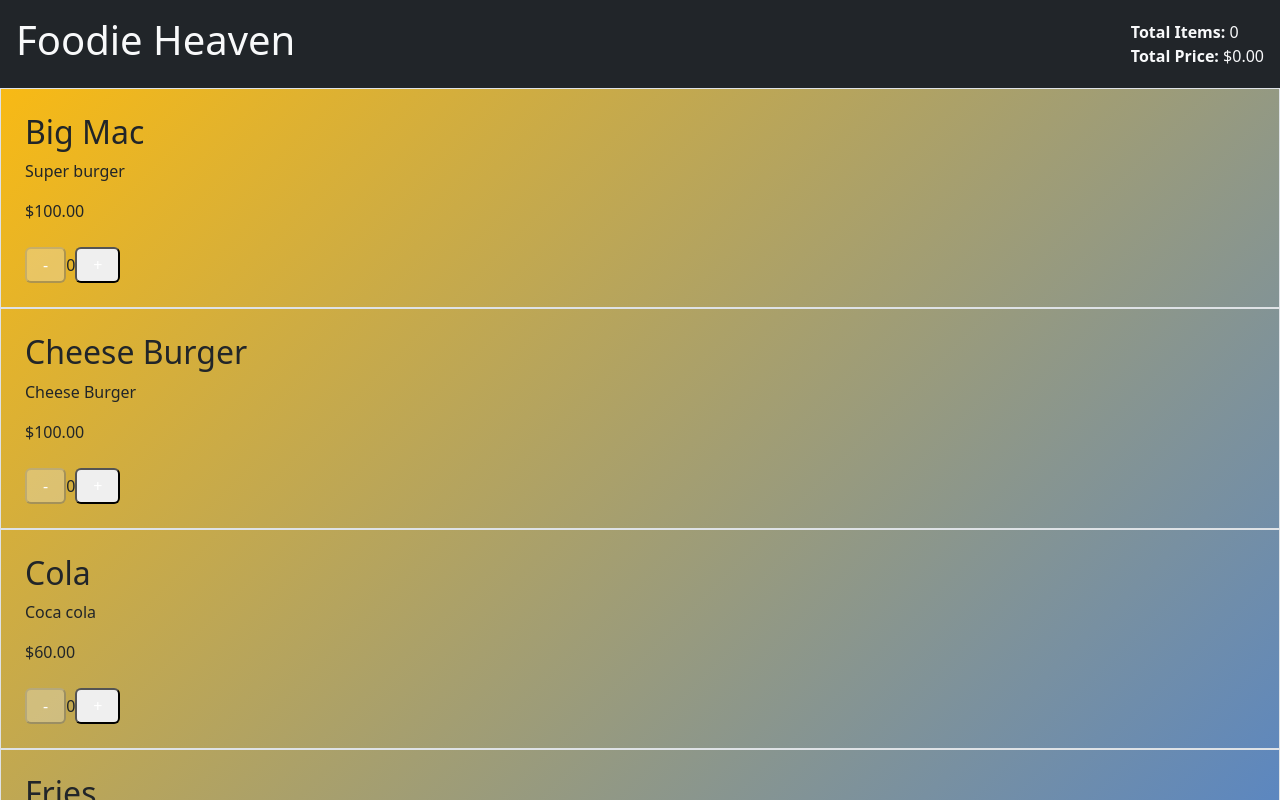
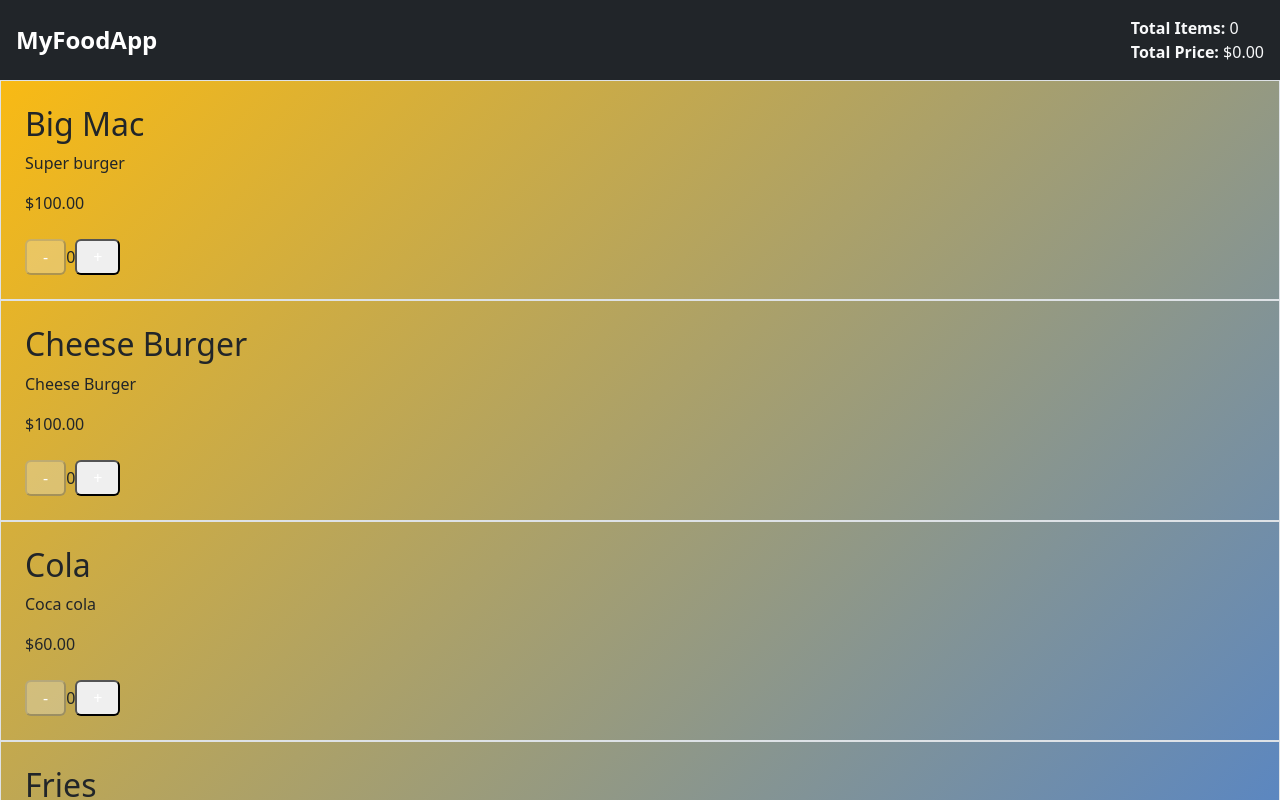
Before and after one commit to Katzzer/food-ordering-app, a Next.js app: page /menu in a window 1280 px wide. Shown: the top 800 px of the page. Built offline with nearby package versions, Linux system fonts and the light colour scheme.

Commit message:
Update Header component with homepage link
Replaced static title with a clickable homepage link using Next.js Link for better navigation. This improves the header's usability and aligns it with modern UX practices.

```diff
--- a/components/Header.tsx
+++ b/components/Header.tsx
@@ -1,16 +1,22 @@
 import React from 'react';
 import { useSelector } from 'react-redux';
 import { selectTotalFoodItems, selectTotalPrice } from '@/store/globalSlice';
+import Link from "next/link";
 
 const Header = () => {
-    const totalItems = useSelector(selectTotalFoodItems); // Total quantity of items
-    const totalPrice = useSelector(selectTotalPrice);     // Total price of all items
+    const totalItems = useSelector(selectTotalFoodItems);
+    const totalPrice = useSelector(selectTotalPrice);
 
     return (
         <header className="d-flex justify-content-between align-items-center p-3 bg-dark py-3">
-            <h1 className="text-light">Foodie Heaven</h1>
+            <div className="d-flex align-items-center">
+                <Link href="/" className="text-white text-decoration-none fs-4 fw-bold">
+                    MyFoodApp
+                </Link>
+            </div>
+
             <div className="text-light">
-                <span className="fw-bold">Total Items:</span> {totalItems} <br />
+                <span className="fw-bold">Total Items:</span> {totalItems} <br/>
                 <span className="fw-bold">Total Price:</span> ${totalPrice.toFixed(2)}
             </div>
         </header>
```
